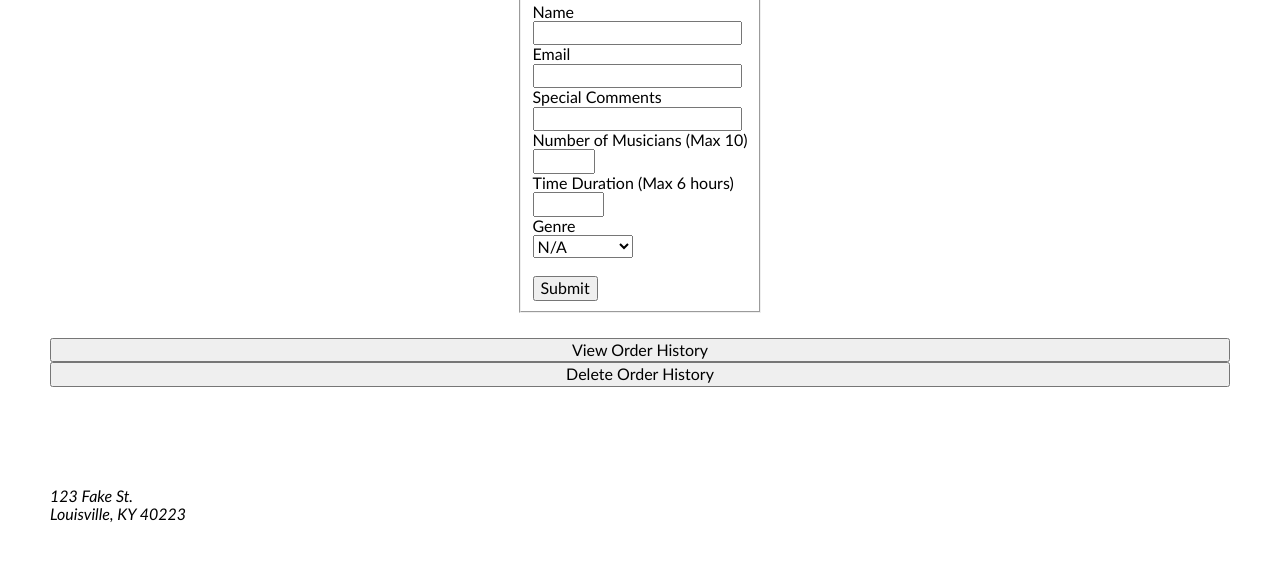
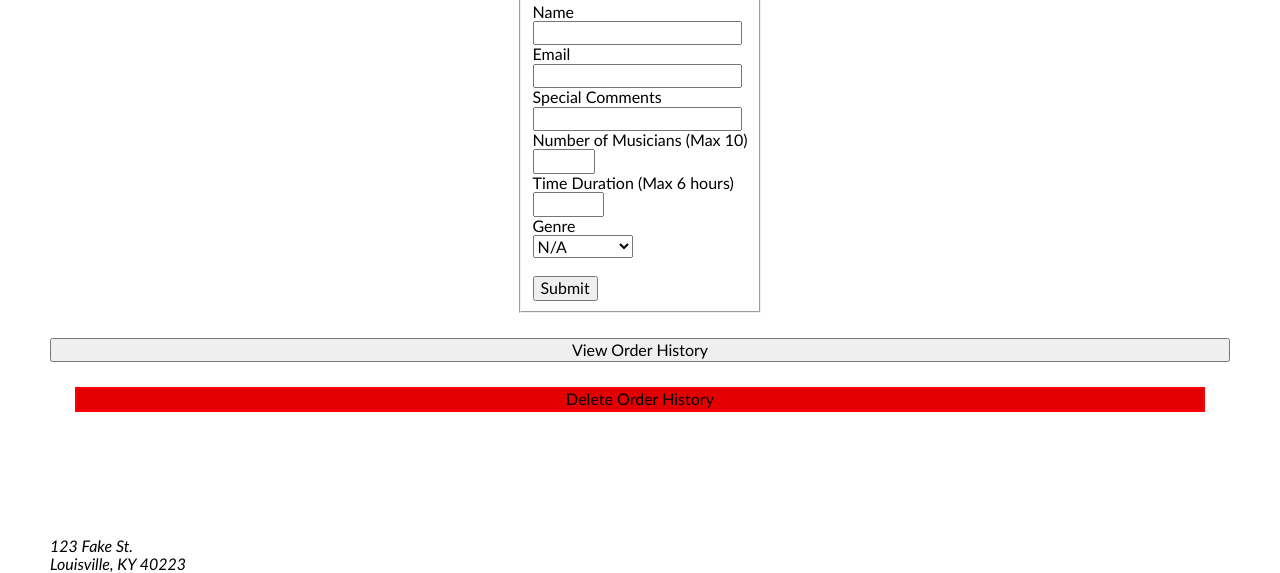
Before and after one commit to jo-v-cs/contractor_website, a website with bundled scripts: page public/request.html in a window 1280 px wide. Shown: the part 289-862 px from the top of the page. Before the commit the page ends 812 px from the top, so only its background shows below. Built offline with nearby package versions, Linux system fonts and the light colour scheme.

Commit message:
Add request delete button styling

```diff
--- a/public/css/request.css
+++ b/public/css/request.css
@@ -6,3 +6,9 @@
 #order {
     flex-grow: 2;
 }
+
+#deletehistory-button {
+    margin: 25px;
+    background-color: rgb(228, 0, 0);
+    border: 2px solid red;
+}
```
